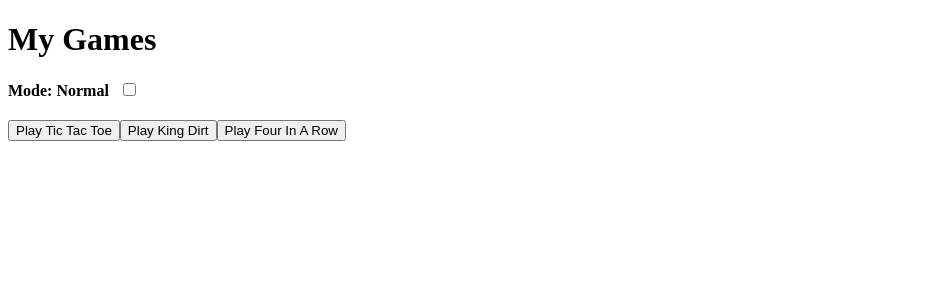
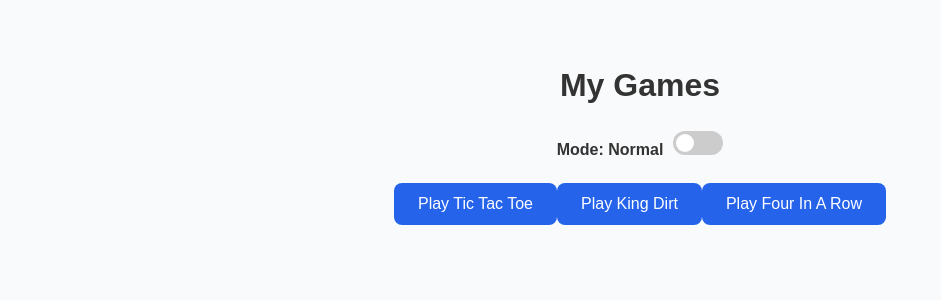
Before and after one commit to justprem007/my-games-app, a React (Create React App) app in the folder frontend/: page / in a window 1280 px wide. Shown: the top 300 px of the page, without its empty margins (0-941 px from the left). Built offline with nearby package versions, Linux system fonts and the light colour scheme.

Commit message:
Add files via upload

```diff
--- a/frontend/src/index.css
+++ b/frontend/src/index.css
@@ -64,3 +64,61 @@ button:disabled {
   border-radius: 6px;
   box-shadow: 0 2px 4px rgba(0,0,0,0.1);
 }
+/* Toggle Switch */
+.switch {
+  position: relative;
+  display: inline-block;
+  width: 50px;
+  height: 24px;
+}
+
+.switch input { display: none; }
+
+.slider {
+  position: absolute;
+  cursor: pointer;
+  background-color: #ccc;
+  border-radius: 24px;
+  top: 0; left: 0; right: 0; bottom: 0;
+  transition: .4s;
+}
+
+.slider:before {
+  position: absolute;
+  content: "";
+  height: 18px;
+  width: 18px;
+  left: 3px;
+  bottom: 3px;
+  background-color: white;
+  border-radius: 50%;
+  transition: .4s;
+}
+
+input:checked + .slider {
+  background-color: #4ade80;
+}
+
+input:checked + .slider:before {
+  transform: translateX(26px);
+}
+
+/* Modal Popup */
+.modal {
+  position: fixed;
+  top: 0; left: 0; right: 0; bottom: 0;
+  background: rgba(0,0,0,0.4);
+  display: flex;
+  justify-content: center;
+  align-items: center;
+}
+
+.modal-content {
+  background: white;
+  padding: 20px;
+  border-radius: 12px;
+  width: 350px;
+  display: flex;
+  flex-direction: column;
+  gap: 10px;
+}
--- a/frontend/src/index.js
+++ b/frontend/src/index.js
@@ -1,7 +1,7 @@
 import React from "react";
 import ReactDOM from "react-dom/client";
 import App from "./App.js";
-//import "./index.css"; // keep default styling file
+import "./index.css"; // keep default styling file
 
 const root = ReactDOM.createRoot(document.getElementById("root"));
 root.render(
```
